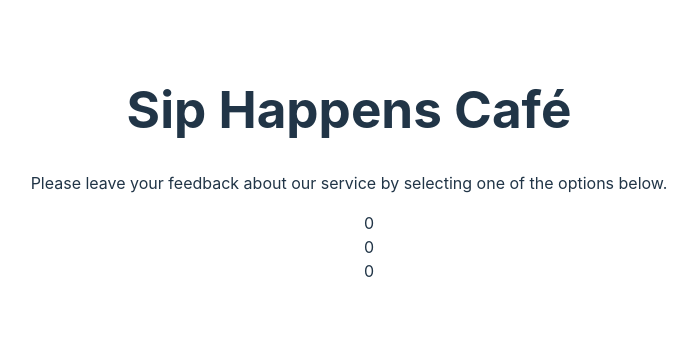
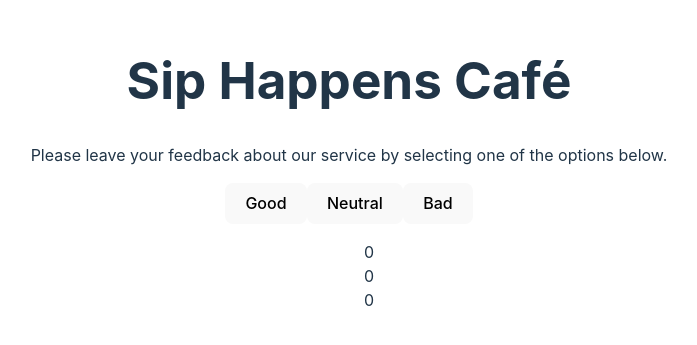
Before and after one commit to Maiia11/goit-react-hw-02, a React (Vite) app: page / in a window 1280 px wide. Shown: the part 227-572 px from the top of the page, without its empty margins (291-988 px from the left). Built offline with nearby package versions, Linux system fonts and the light colour scheme.

Commit message:
add Options components

```diff
--- a/src/components/App/App.jsx
+++ b/src/components/App/App.jsx
@@ -3,16 +3,26 @@ import { useState } from 'react'
 import Descriptions from '../Descriptions/Descriptions'
 import './App.css'
 import Feedback from '../Feedback/Feedback'
+import Options from '../Options/Options'
+
+
+
 
 function App() {
 
-
+  const [state, setState] = useState({
+  good: 0,
+	neutral: 0,
+	bad: 0
+  })
 
   return (
     <>
-    <Descriptions />
+      <Descriptions />
 
-    <Feedback/>
+      <Options/>
+
+    <Feedback state={state}/>
 
      </>
 
--- a/src/components/Feedback/Feedback.jsx
+++ b/src/components/Feedback/Feedback.jsx
@@ -1,13 +1,5 @@
-import { useState } from "react"
 
-
-const Feedback = () => {
-    const [state, setState] = useState({
-  good: 0,
-	neutral: 0,
-	bad: 0
-  })
-    // const {good, neutral, bad } = state;
+const Feedback = ({state}) =>{
 
     return (
         <div>
--- a/src/components/Options/Options.jsx
+++ b/src/components/Options/Options.jsx
@@ -0,0 +1,12 @@
+const Options = () => {
+    return (
+        <>
+        <button>Good</button>
+         <button>Neutral</button>
+        <button>Bad</button>
+        </>
+
+    )
+}
+
+export default Options
```
